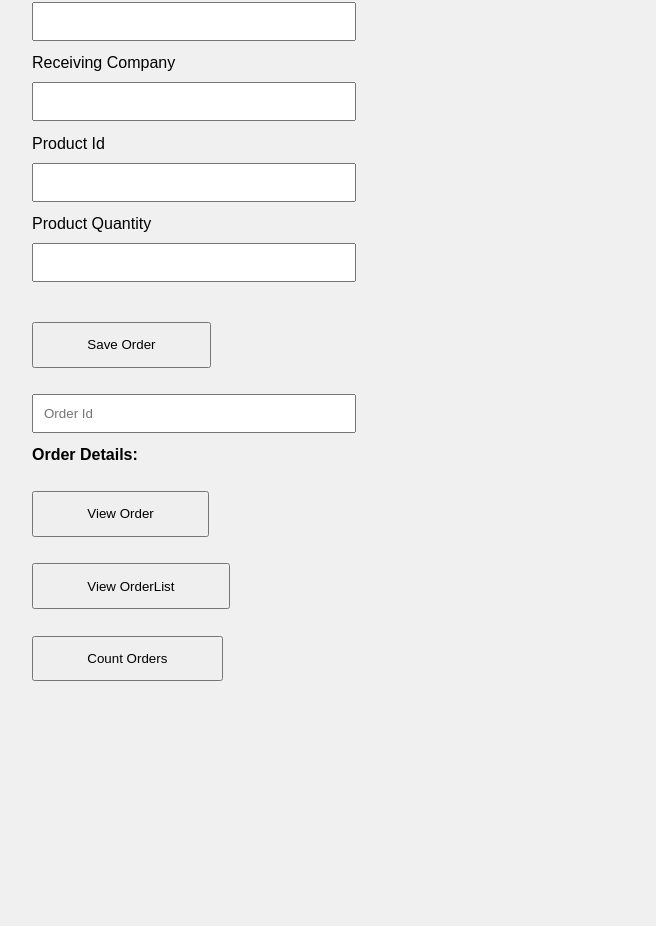
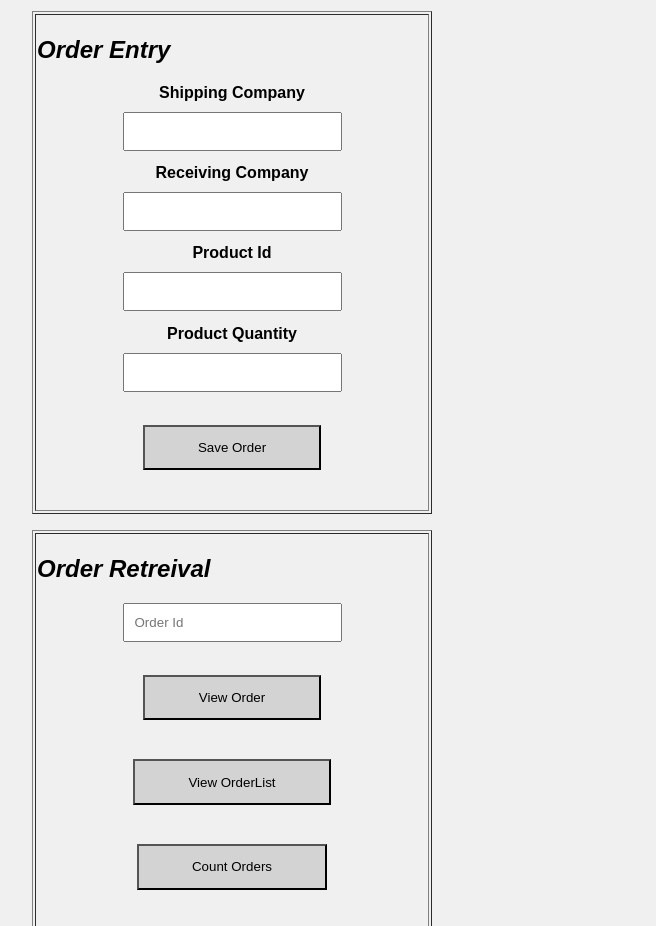
Before and after one commit to MayankRaikwar/Supply-Chain-Truffle, a website: page src/index.html in a window 1280 px wide. Shown: the part 146-1072 px from the top of the page, without its empty margins (308-964 px from the left). Before the commit the page ends 894 px from the top, so only its background shows below. Drawn offline with nearby package versions, Linux system fonts and the light colour scheme; files whose address does not match are found by name.

Commit message:
updated front-end index.html

```diff
--- a/src/index.html
+++ b/src/index.html
@@ -7,37 +7,51 @@
 
 </head>
 <body>
+
     <div class="container">
 
-        <h1>Supply Chain</h1>
+        <h1>Supply Chain using Blockchain | Demo @ NTU</h1>
+        <table style="width: 400px;" border="1">
+            <tr>
+                <th>
+                <h2 style="text-align: left;"><i>Order Entry</i></h2>
+                <label for="ShipComp" >Shipping Company</label>
+                <input class = "ShipComp" id="ShipComp" type="text" >
 
-        <label for="ShipComp" >Shipping Company</label>
-        <input class = "ShipComp" id="ShipComp" type="text" >
+                <label for="ReceiptComp" >Receiving Company</label>
+                <input class = "ReceiptComp" id="ReceiptComp" type="text">
 
-         <label for="ReceiptComp" >Receiving Company</label>
-        <input class = "ReceiptComp" id="ReceiptComp" type="text" >
+                <label for="ProductId" >Product Id</label>
+                <input class = "ProductId" id="ProductId" type="text">
 
-         <label for="ProductId" >Product Id</label>
-        <input class = "ProductId" id="ProductId" type="text" >
+                <label for="Quantity" >Product Quantity</label>
+                <input class = "Quantity" id="Quantity" type="text">
 
-         <label for="Quantity" >Product Quantity</label>
-        <input class = "Quantity" id="Quantity" type="text" >
+                <button type="button" style="background-color:#D3D3D3;margin-left:auto;margin-right:auto;display:block;margin-top:5%;margin-bottom:10%" class="btn btn-default btn-saveOrder" id="SaveOrder">Save Order</button>
+                </th>
+            </tr>
+        </table>
+        <p></p>
 
+        <table style="width: 400px;" border="1">
+            <tr>
+                <th>
+                <h2 style="text-align: left;"><i>Order Retreival</i></h2>
 
-        <button class="btn btn-default btn-saveOrder" id="SaveOrder">Save Order</button>
+                <input class = "vieworder" id="vieworder" type="text" placeholder="Order Id"><br/>
 
-        <input class = "vieworder" id="vieworder" type="text" placeholder="Order Id"><br/>
+                <button type="button" style="background-color:#D3D3D3;margin-left:auto;margin-right:auto;display:block;margin-top:5%;margin-bottom:10%" class="btn btn-default btn-viewOrder" id="ViewOrder">View Order</button>
+                <!-- <button class="btn btn-default btn-viewTransaction" id="ViewTransaction">View Transaction</button> -->
 
-        <strong>Order Details:  </strong><span class="OrderDetails"></span>
+                <button type="button" style="background-color:#D3D3D3;margin-left:auto;margin-right:auto;display:block;margin-top:5%;margin-bottom:10%" class="btn btn-default btn-viewOrderList" id="ViewOrderList">View OrderList</button>
 
-        <button class="btn btn-default btn-viewOrder" id="ViewOrder">View Order</button>
-        <!-- <button class="btn btn-default btn-viewTransaction" id="ViewTransaction">View Transaction</button> -->
+                <button type="button" style="background-color:#D3D3D3;margin-left:auto;margin-right:auto;display:block;margin-top:5%;margin-bottom:10%" class="btn btn-default btn-countOrders" id="CountOrders">Count Orders</button>
 
-        <button class="btn btn-default btn-viewOrderList" id="ViewOrderList">View OrderList</button>
-        <button class="btn btn-default btn-countOrders" id="CountOrders">Count Orders</button>
+                <strong>Order Details:  </strong><span class="OrderDetails"></span>
 
-
-
+                </th>
+            </tr>
+        </table>
     </div>
     <script src="https://ajax.googleapis.com/ajax/libs/jquery/1.12.4/jquery.min.js"></script>
 
```
